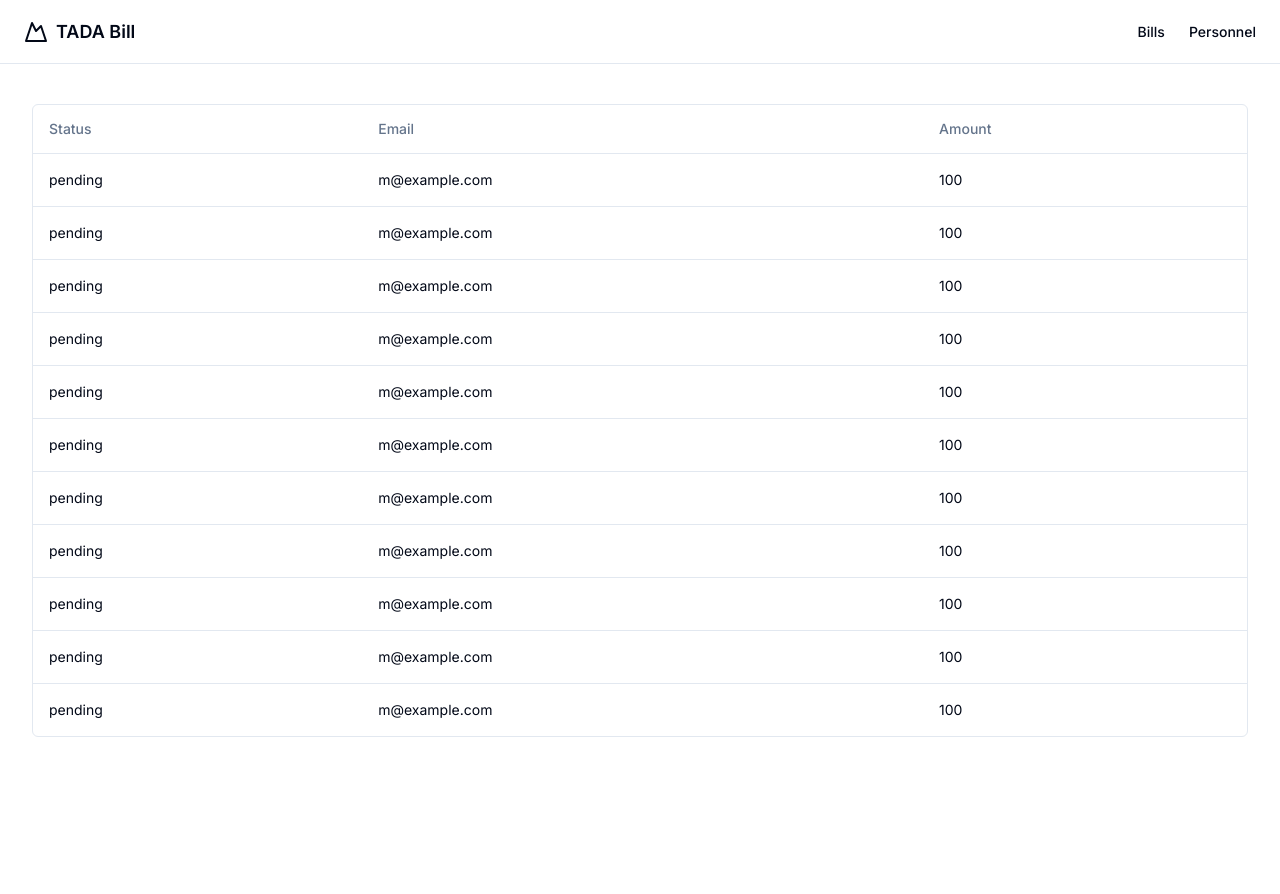
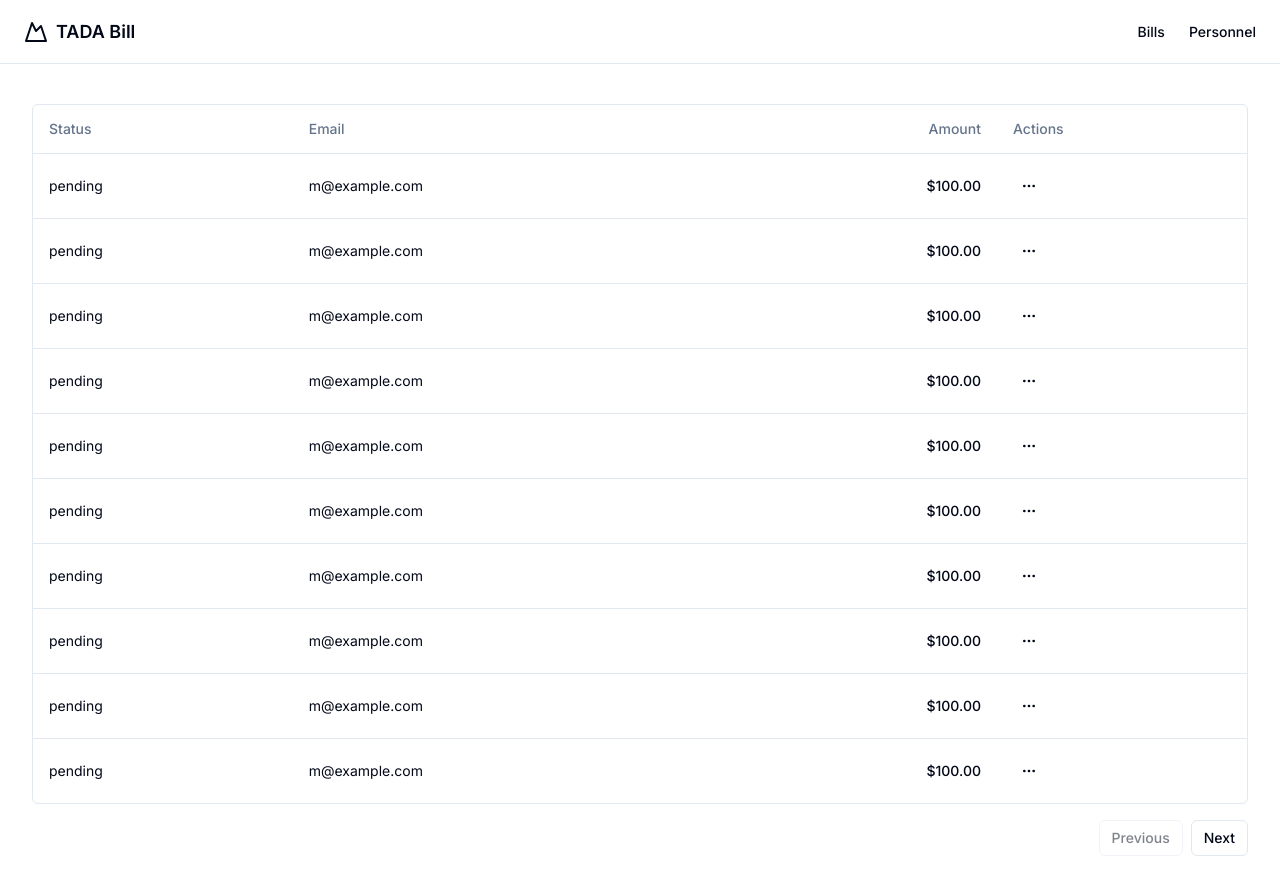
Before and after one commit to ctafsiras/ta-da, a Next.js app: page /payments in a window 1280 px wide. Shown: the top 894 px of the page. Before the commit the page ends 800 px from the top, so only its background shows below. Built offline with nearby package versions, Linux system fonts and the light colour scheme.

Commit message:
data table

```diff
--- a/app/payments/columns.tsx
+++ b/app/payments/columns.tsx
@@ -1,6 +1,17 @@
 "use client"
 
 import { ColumnDef } from "@tanstack/react-table"
+import { MoreHorizontal } from "lucide-react"
+
+import { Button } from "@/components/ui/button"
+import {
+    DropdownMenu,
+    DropdownMenuContent,
+    DropdownMenuItem,
+    DropdownMenuLabel,
+    DropdownMenuSeparator,
+    DropdownMenuTrigger,
+} from "@/components/ui/dropdown-menu"
 
 // This type is used to define the shape of our data.
 // You can use a Zod schema here if you want.
@@ -22,6 +33,45 @@ export const columns: ColumnDef<Payment>[] = [
     },
     {
         accessorKey: "amount",
-    header: "Amount",
+        // header: "Amount",
+        header: () => <div className="text-right">Amount</div>,
+        cell: ({ row }) => {
+            const amount = parseFloat(row.getValue("amount"))
+            const formatted = new Intl.NumberFormat("en-US", {
+                style: "currency",
+                currency: "USD",
+            }).format(amount)
+
+            return <div className="text-right font-medium">{formatted}</div>
+        },
+    },
+    {
+        id: "actions",
+        header: "Actions",
+        cell: ({ row }) => {
+            const payment = row.original
+
+            return (
+                <DropdownMenu>
+                    <DropdownMenuTrigger asChild>
+                        <Button variant="ghost" className="h-8 w-8 p-0">
+                            <span className="sr-only">Open menu</span>
+                            <MoreHorizontal className="h-4 w-4" />
+                        </Button>
+                    </DropdownMenuTrigger>
+                    <DropdownMenuContent align="end">
+                        <DropdownMenuLabel>Actions</DropdownMenuLabel>
+                        <DropdownMenuItem
+                            onClick={() => navigator.clipboard.writeText(payment.id)}
+                        >
+                            Copy payment ID
+                        </DropdownMenuItem>
+                        <DropdownMenuSeparator />
+                        <DropdownMenuItem>View customer</DropdownMenuItem>
+                        <DropdownMenuItem>View payment details</DropdownMenuItem>
+                    </DropdownMenuContent>
+                </DropdownMenu>
+            )
+        },
     },
 ]
--- a/app/payments/data-table.tsx
+++ b/app/payments/data-table.tsx
@@ -4,6 +4,7 @@ import {
     ColumnDef,
     flexRender,
     getCoreRowModel,
+    getPaginationRowModel,
     useReactTable,
 } from "@tanstack/react-table"
 
@@ -15,6 +16,7 @@ import {
     TableHeader,
     TableRow,
 } from "@/components/ui/table"
+import { Button } from "@/components/ui/button"
 
 interface DataTableProps<TData, TValue> {
     columns: ColumnDef<TData, TValue>[]
@@ -29,9 +31,11 @@ export function DataTable<TData, TValue>({
         data,
         columns,
         getCoreRowModel: getCoreRowModel(),
+        getPaginationRowModel: getPaginationRowModel(),
     })
 
     return (
+        <div>
             <div className="rounded-md border">
                 <Table>
                     <TableHeader>
@@ -76,5 +80,24 @@ export function DataTable<TData, TValue>({
                     </TableBody>
                 </Table>
             </div>
+            <div className="flex items-center justify-end space-x-2 py-4">
+                <Button
+                    variant="outline"
+                    size="sm"
+                    onClick={() => table.previousPage()}
+                    disabled={!table.getCanPreviousPage()}
+                >
+                    Previous
+                </Button>
+                <Button
+                    variant="outline"
+                    size="sm"
+                    onClick={() => table.nextPage()}
+                    disabled={!table.getCanNextPage()}
+                >
+                    Next
+                </Button>
+            </div>
+        </div>
     )
 }
```
Lines whose indentation alone changed are shown as unchanged.
